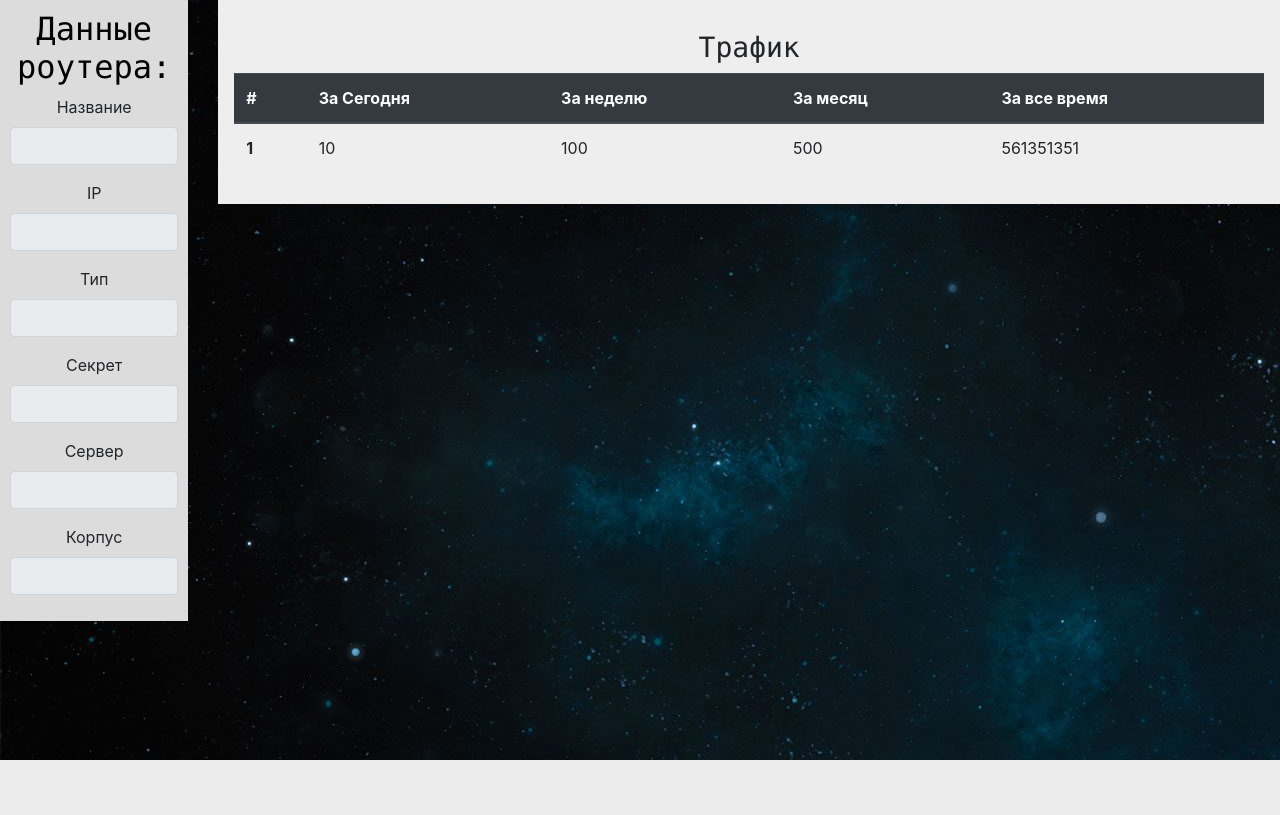
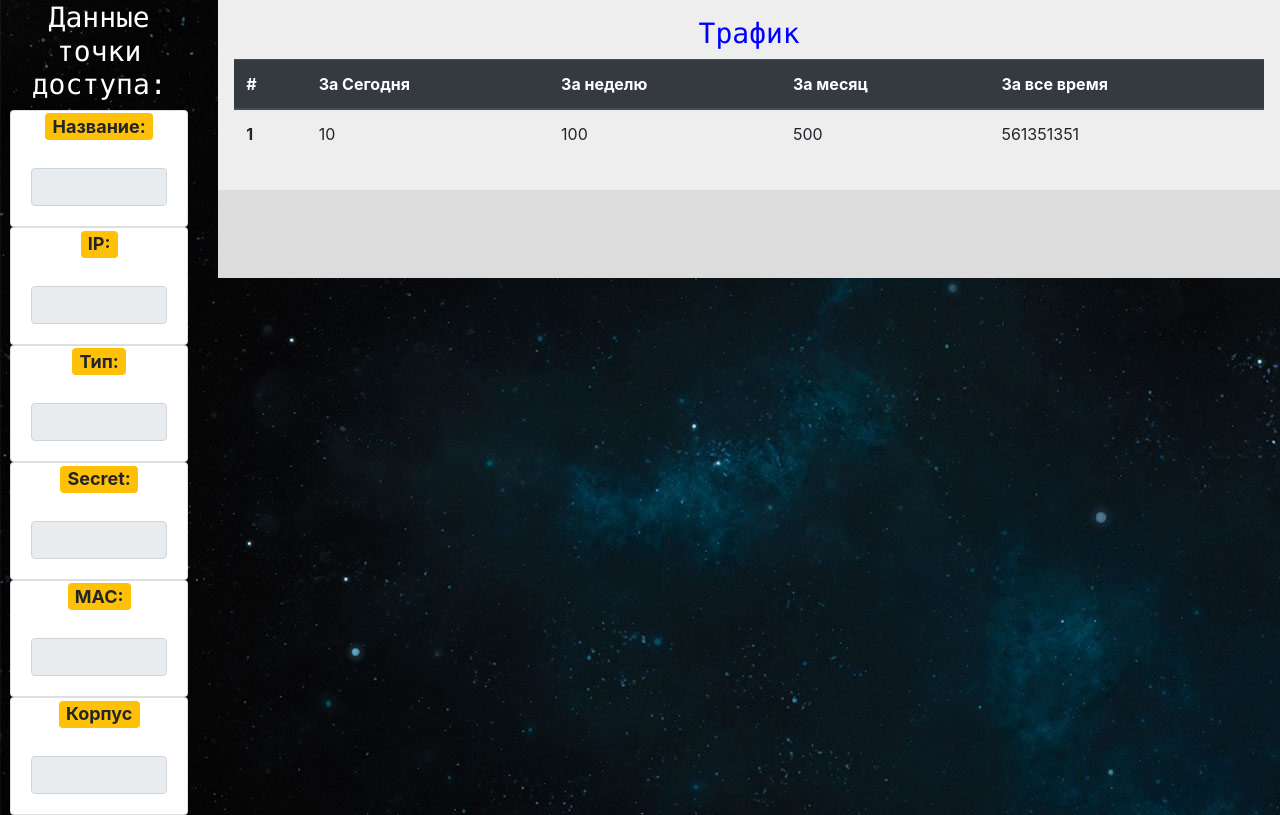
Before and after one commit to kitanin90/smart_wifi, a Django app: template panel/templates/panel/point.html in a window 1280 px wide. Shown: the part 40-855 px from the top of the page. Before the commit the page ends 800 px from the top, so only its background shows below. Run offline with Django 3.2, Linux system fonts and the light colour scheme; the template is opened without the code that fills it, so the values that code supplies are empty; parts of the project's set-up code (start-up, migrations or seed data) failed here and were passed over; some libraries are stand-ins or nearby versions.

Commit message:
Fix style in point template

```diff
--- a/panel/static/panel/css/nas.css
+++ b/panel/static/panel/css/nas.css
@@ -37,14 +37,12 @@ li.dropdown-item:visited, li.dropdown-item:active, li.dropdown-item:hover, li.dr
 }
 
 .left-panel {
-    background-color: #DCDCDC;
     text-align: center;
-    padding: 10px;
+    padding-left:10px;
 }
-
 .panel {
     background-color: #DCDCDC;
-    height: auto;
+    height: 278px;
 }
 
 .navbar-brand {
@@ -56,17 +54,16 @@ li.dropdown-item:visited, li.dropdown-item:active, li.dropdown-item:hover, li.dr
 h3 {
     font-family: "Lucida Console", serif;
     text-align: center;
-    padding-top: 15px;
+    padding-top: 1px;
+    color: white;
 
-}
-
-h2 {
-    font-family: "Lucida Console", serif;
-    color: #000;
-    font-weight: 100;
 }
 
 .container-fluid {
     padding-left: 0;
     padding-right: 0;
 }
+
+.w-100 h3{
+    color:blue;
+}
--- a/panel/templates/panel/point.html
+++ b/panel/templates/panel/point.html
@@ -15,33 +15,45 @@
 
         <div class="col-md-2" style="padding-left: 15px">
             <div class="left-panel">
-                <h2>Данные роутера:</h2>
-                <div class="form-group">
-                    <label for="lastname">Название</label>
-                    <input type="email" class="form-control" id="name" value="{{ nas.name }}" disabled>
+
+                <h3>Данные точки доступа:</h3>
+                <div class="card" style="width: auto;">
+                    <h4><span class="badge badge-warning">Название:</span></h4>
+                    <div class="card-body">
+                        <input type="text" class="form-control" id="name" value="{{ nas.name }}" disabled>
+                    </div>
                 </div>
-                <div class="form-group">
-                    <label for="firstname">IP</label>
-                    <input type="email" class="form-control" id="firstname" value="{{ nas.ip }}" disabled>
+                <div class="card" style="width: auto;">
+                    <h4><span class="badge badge-warning">IP:</span></h4>
+                    <div class="card-body">
+                        <input type="text" class="form-control" id="ip" value="{{ nas.ip }}" disabled>
+                    </div>
                 </div>
-                <div class="form-group">
-                    <label for="patronymic">Тип</label>
-                    <input type="email" class="form-control" id="patronymic" value="{{ nas.type }}"
-                           disabled>
+                <div class="card" style="width: auto;">
+                    <h4><span class="badge badge-warning">Тип:</span></h4>
+                    <div class="card-body">
+                        <input type="text" class="form-control" id="type" value="{{ nas.type }}" disabled>
+                    </div>
                 </div>
-                <div class="form-group">
-                    <label for="faculty">Секрет</label>
-                    <input type="email" class="form-control" id="faculty" value="{{ nas.secret }}"
-                           disabled>
+                <div class="card" style="width: auto;">
+                    <h4><span class="badge badge-warning">Secret:</span></h4>
+                    <div class="card-body">
+                        <input type="text" class="form-control" id="secret" value="{{ nas.secret }}" disabled>
+                    </div>
                 </div>
-                <div class="form-group">
-                    <label for="telephone">Сервер</label>
-                    <input type="email" class="form-control" id="telephone" value="{{ nas.server }}" disabled>
+                <div class="card" style="width: auto;">
+                    <h4><span class="badge badge-warning">MAC:</span></h4>
+                    <div class="card-body">
+                        <input type="text" class="form-control" id="mac" value="{{ nas.mac }}" disabled>
+                    </div>
                 </div>
-                <div class="form-group">
-                    <label for="username">Корпус</label>
-                    <input type="email" class="form-control" id="username" value="{{ nas.building }}" disabled>
+                <div class="card" style="width: auto;">
+                    <h4><span class="badge badge-warning">Корпус</span></h4>
+                    <div class="card-body">
+                        <input type="text" class="form-control" id="building" value="{{ nas.building }}" disabled>
+                    </div>
                 </div>
+
             </div>
         </div>
 
```
